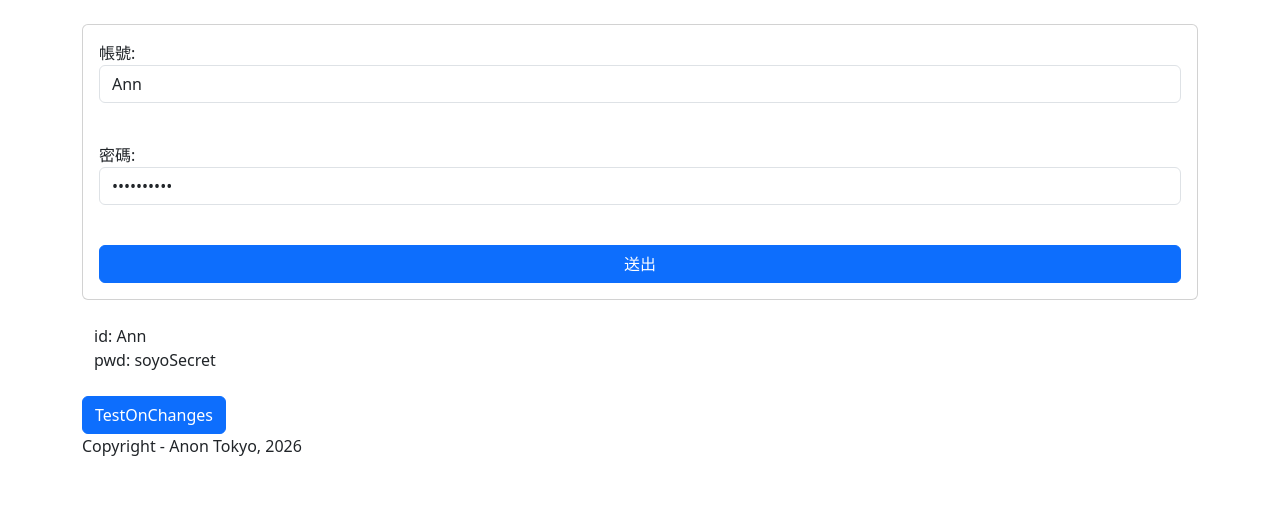
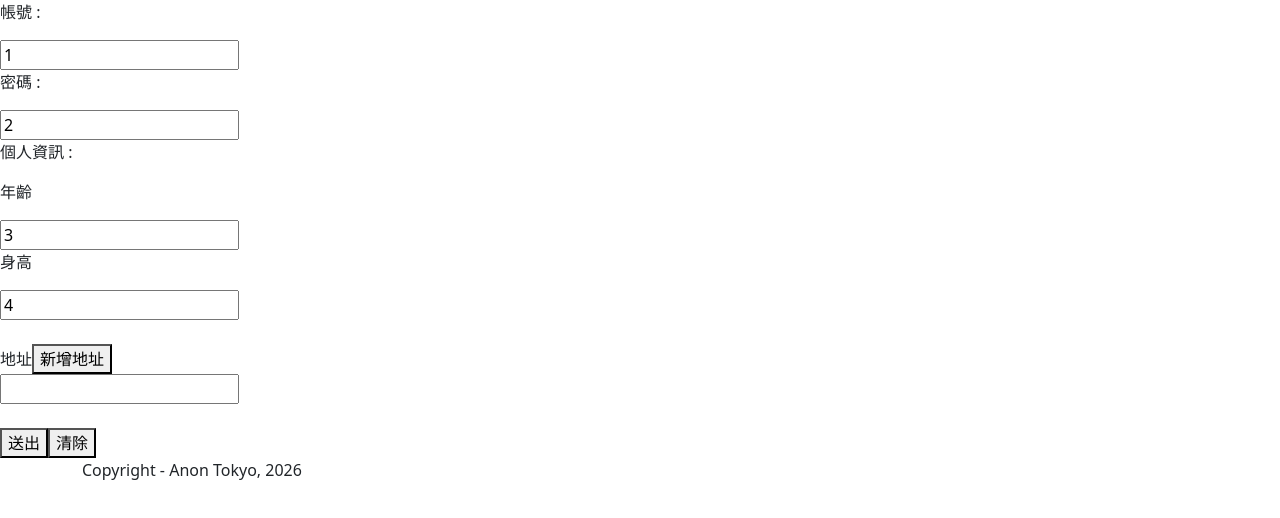
Before and after one commit to reboot0707/AnonTokyo2026Aug, an Angular app: page / in a window 1280 px wide. Shown: the top 518 px of the page. Built offline with nearby package versions, Linux system fonts and the light colour scheme.

Commit message:
feat: 建立 Reactive Form 測試表單, 實作部分輸入資訊

```diff
--- a/src/app/app.html
+++ b/src/app/app.html
@@ -1,4 +1,4 @@
-<app-login></app-login>
+<app-sign-up></app-sign-up>
 
 <div class="container">
 <p>Copyright - Anon Tokyo, 2026</p>
--- a/src/app/app.ts
+++ b/src/app/app.ts
@@ -4,10 +4,11 @@ import { Login } from "./login/login";
 import { Practice1 } from './practice1/practice1';
 import { Article } from './article/article';
 import { Practice082901 } from "./practice082901/practice082901";
+import { SignUp } from "./sign-up/sign-up";
 
 @Component({
   selector: 'app-root',
-  imports: [RouterOutlet, Login, Practice1, Article, Practice082901],
+  imports: [RouterOutlet, Login, Practice1, Article, Practice082901, SignUp],
   templateUrl: './app.html',
   styleUrl: './app.css'
 })
--- /dev/null
+++ b/src/app/sign-up/sign-up.html
@@ -0,0 +1,28 @@
+<form [formGroup]="form">
+  <p>帳號 :</p>
+  <input formControlName="account">
+  <p>密碼 :</p>
+  <input formControlName="password">
+
+  <div formGroupName="info">
+    <p>個人資訊 :</p>
+    <p>年齡</p>
+    <input formControlName="age">
+    <p>身高</p>
+    <input formControlName="tall">
+  </div>
+
+  <br>
+
+  <span>地址</span><button>新增地址</button>
+    <div>
+      <div>
+        <input>
+      </div>
+  </div>
+</form>
+
+<br>
+
+<button>送出</button>
+<button>清除</button>
--- /dev/null
+++ b/src/app/sign-up/sign-up.ts
@@ -0,0 +1,28 @@
+import { Component } from '@angular/core';
+import { FormArray, FormControl, FormGroup, ReactiveFormsModule } from '@angular/forms';
+
+@Component({
+  selector: 'app-sign-up',
+  imports: [ReactiveFormsModule],
+  templateUrl: './sign-up.html',
+  styleUrl: './sign-up.css',
+})
+export class SignUp {
+  form = new FormGroup({
+    account: new FormControl('1'),
+    password: new FormControl('2'),
+    info: new FormGroup({
+      age: new FormControl(3),
+      tall: new FormControl(4)
+    }),
+    address: new FormArray([
+      new FormControl('5')
+    ])
+  })
+
+  ngOnInit(): void {
+    //Called after the constructor, initializing input properties, and the first call to ngOnChanges.
+    //Add 'implements OnInit' to the class.
+    console.log(this.form);
+  }
+}
```
Also changed, not shown: src/app/sign-up/sign-up.css (added), 1 other file (tests, documents, lock files or other folders).
